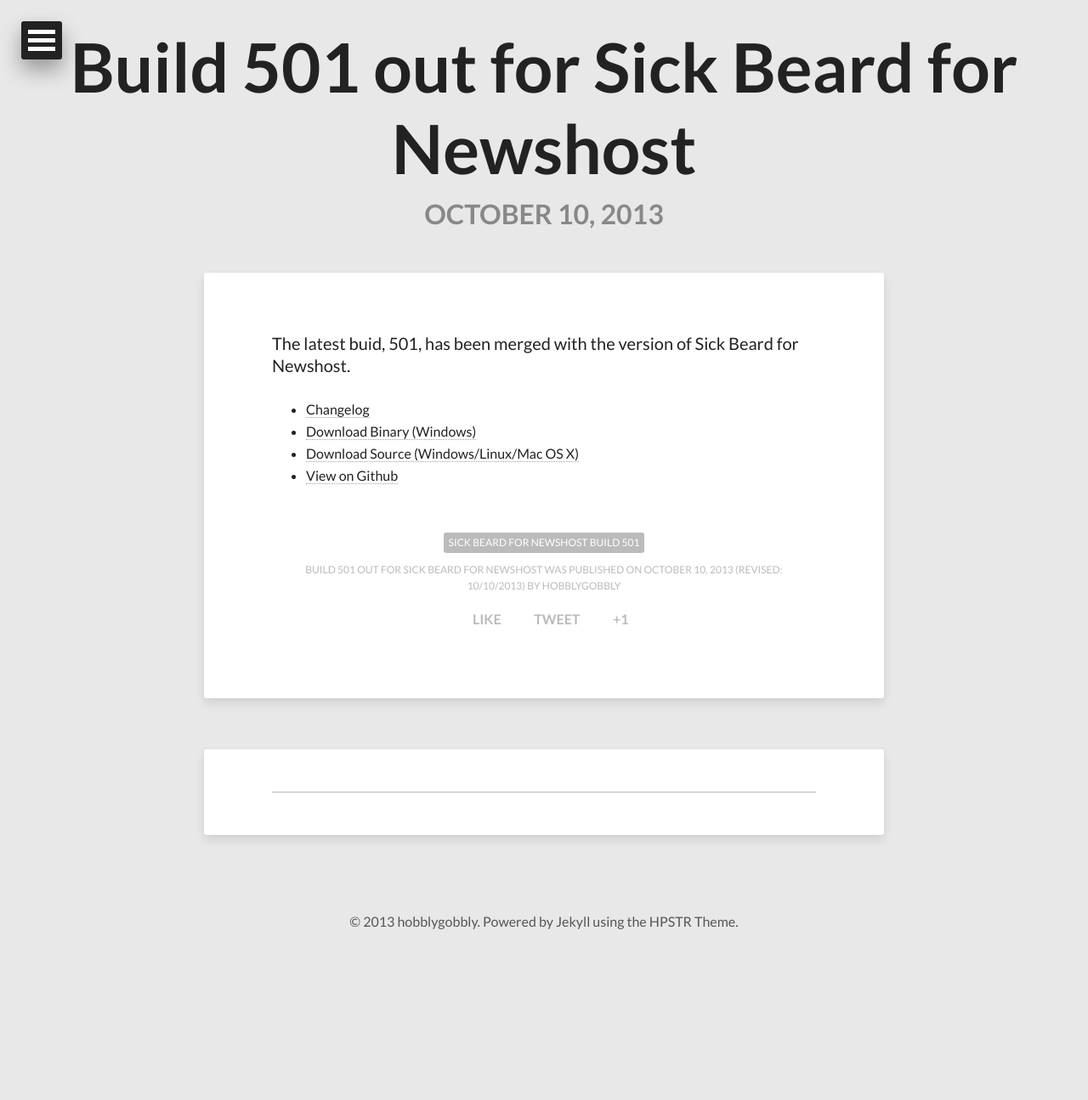
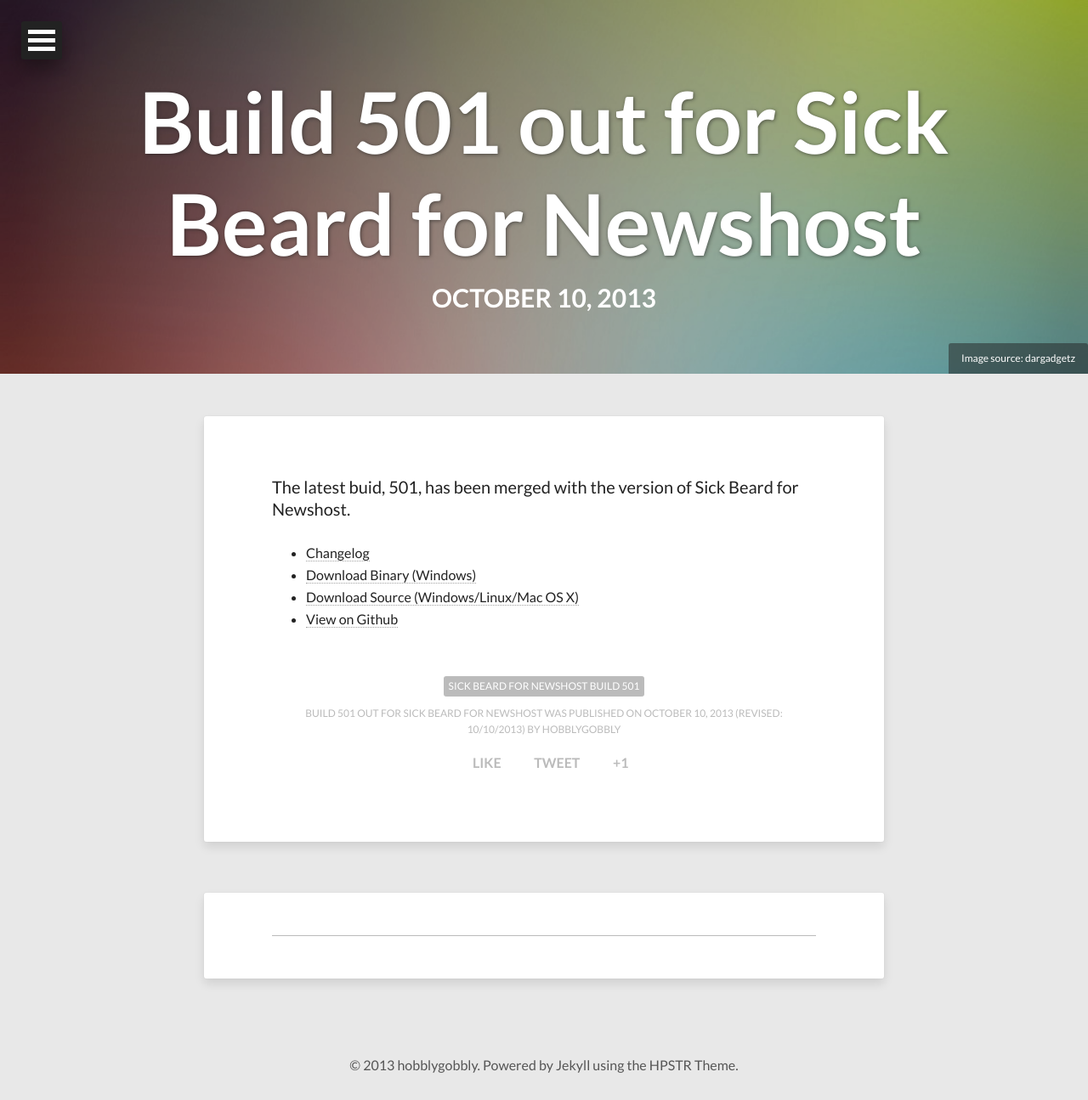
Before and after one commit to hobblygobbly/hobblygobbly.github.io, a Jekyll site: the page built from _posts/2013-10-10-build-501-sick-beard-newshost.md, in a window 1280 px wide. Shown: the whole page at 85% size. Built offline with Jekyll 4.4.1, drawn with Linux system fonts in a browser that asks for light colours; nearby versions of some CDN libraries; before the commit the page ends 1126 px from its top, so only the background shows below that.

Commit message:
Update 2013-10-10-build-501-sick-beard-newshost.md

```diff
--- a/_posts/2013-10-10-build-501-sick-beard-newshost.md
+++ b/_posts/2013-10-10-build-501-sick-beard-newshost.md
@@ -4,6 +4,10 @@
 description: "Latest build merged."
 modified: 2013-10-10
 tags: [sick beard for newshost build 501]
+image:
+  feature: abstract-3.jpg
+  credit: dargadgetz
+  creditlink: http://www.dargadgetz.com/ios-7-abstract-wallpaper-pack-for-iphone-5-and-ipod-touch-retina/
 comments: true
 share: true
 ---
```
